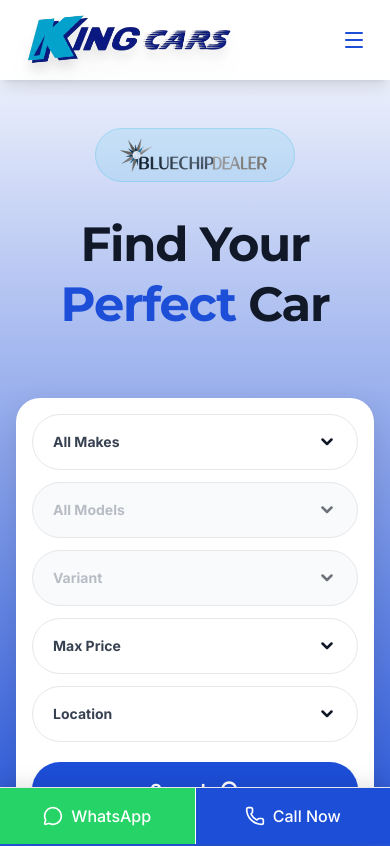
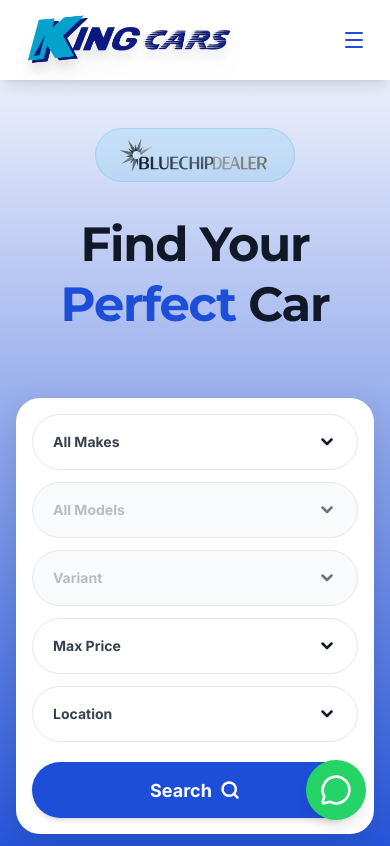
Before and after one commit to pottie2288/king-cars-website, a React (Vite) app: page / in a window 390 px wide. Shown: the top 846 px of the page. Built offline with nearby package versions, Linux system fonts and the light colour scheme.

Commit message:
Change mobile sticky contact bar to floating WhatsApp circle

```diff
--- a/src/components/StickyContactBar.tsx
+++ b/src/components/StickyContactBar.tsx
@@ -1,41 +1,22 @@
-import { Phone, MessageCircle } from 'lucide-react';
+import { MessageCircle } from 'lucide-react';
 
 export function StickyContactBar() {
   const whatsappNumber = '+27215551234';
-  const phoneNumber = '+27215551234';
 
   const handleWhatsAppClick = () => {
     const message = encodeURIComponent('Hi King Cars! I\'m interested in viewing your vehicles.');
     window.open(`https://wa.me/${whatsappNumber.replace(/\D/g, '')}?text=${message}`, '_blank');
   };
 
-  const handleCallClick = () => {
-    window.location.href = `tel:${phoneNumber}`;
-  };
-
   return (
-    <div className="fixed bottom-0 left-0 right-0 z-50 lg:hidden">
-      <div className="bg-white border-t border-gray-200 shadow-[0_-4px_20px_rgba(0,0,0,0.1)]">
-        <div className="flex items-center">
-          <button
-            onClick={handleWhatsAppClick}
-            className="flex-1 flex items-center justify-center gap-2 py-4 bg-[#25D366] text-white font-medium transition-all click-press shine-effect"
-          >
-            <MessageCircle className="w-5 h-5" />
-            <span>WhatsApp</span>
-          </button>
-          <div className="w-px h-12 bg-white/30" />
-          <button
-            onClick={handleCallClick}
-            className="flex-1 flex items-center justify-center gap-2 py-4 bg-king-blue text-white font-medium transition-all click-press shine-effect"
-          >
-            <Phone className="w-5 h-5" />
-            <span>Call Now</span>
-          </button>
-        </div>
-        {/* Safe area padding for iOS */}
-        <div className="h-[env(safe-area-inset-bottom)] bg-white" />
-      </div>
+    <div className="fixed bottom-6 right-6 z-50 lg:hidden">
+      <button
+        onClick={handleWhatsAppClick}
+        className="w-[60px] h-[60px] bg-[#25D366] text-white rounded-full flex items-center justify-center shadow-lg transition-transform shine-effect active:scale-95"
+        aria-label="Contact us on WhatsApp"
+      >
+        <MessageCircle className="w-8 h-8" />
+      </button>
     </div>
   );
 }
```
